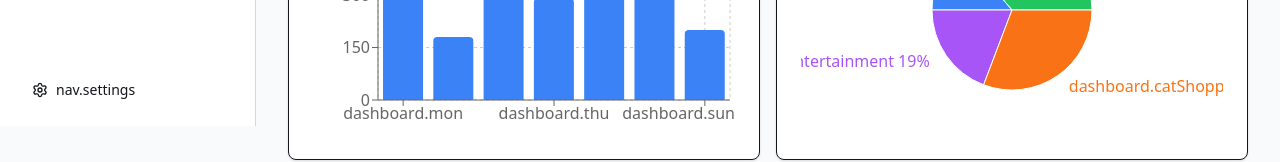
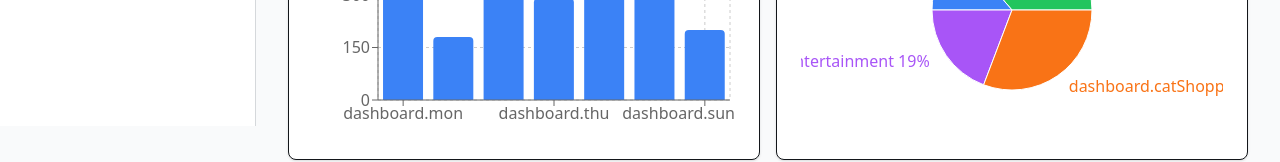
Before and after one commit to bairrrich/13.03.25_LifeOS, a Next.js app: page / in a window 1280 px wide. Shown: the part 674-836 px from the top of the page. Built offline with nearby package versions, Linux system fonts and the light colour scheme; what i18next-resources-to-backend would draw is missing.

Commit message:
fix: Remove duplicate Settings from desktop sidebar

```diff
--- a/src/ui/layout/app-layout.tsx
+++ b/src/ui/layout/app-layout.tsx
@@ -87,14 +87,6 @@ export function AppLayout({ children }: { children: React.ReactNode }) {
               );
             })}
           </nav>
-          <div className="absolute bottom-4 left-4 right-4">
-            <Link href="/settings">
-              <Button variant="ghost" className="w-full justify-start gap-2">
-                <Settings className="h-4 w-4" />
-                {t('nav.settings')}
-              </Button>
-            </Link>
-          </div>
         </aside>
 
         {/* Основной контент */}
```
